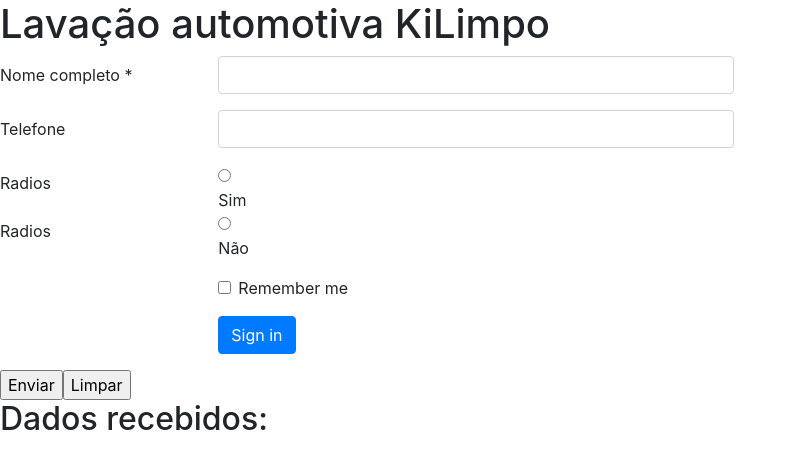
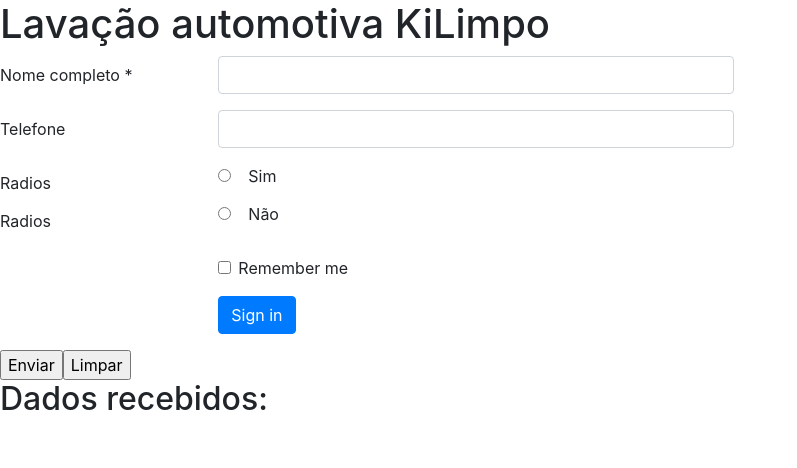
Before and after one commit to Oivasmf/Kilimpo-frontend, a React (Create React App) app: page / in a window 1280 px wide. Shown: the top 468 px of the page, without its empty margins (0-797 px from the left). Built offline with nearby package versions, Linux system fonts and the light colour scheme.

Commit message:
Update form-kilimpo.js

```diff
--- a/src/components/form-kilimpo.js
+++ b/src/components/form-kilimpo.js
@@ -195,9 +195,9 @@ export default class FormKilimpo extends Component {
                         Radios
                     </Form.Label>
                     <Col sm={10}>
-                        <Form.Check
+                        <Form.Check inline
                         type="radio"
-                        name="formVerticalRadios"
+                        name="Whatsapp"
                         checked={this.state.whatsapp === obj.value}
                         value={obj.value}
                         onChange={this.onChangeWhatsapp} />
```
